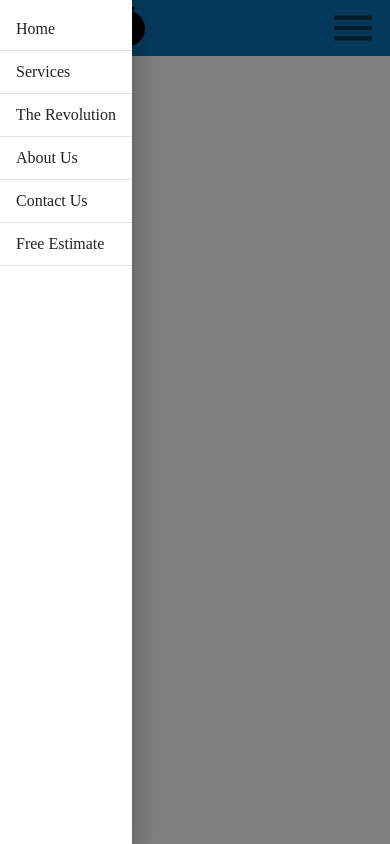
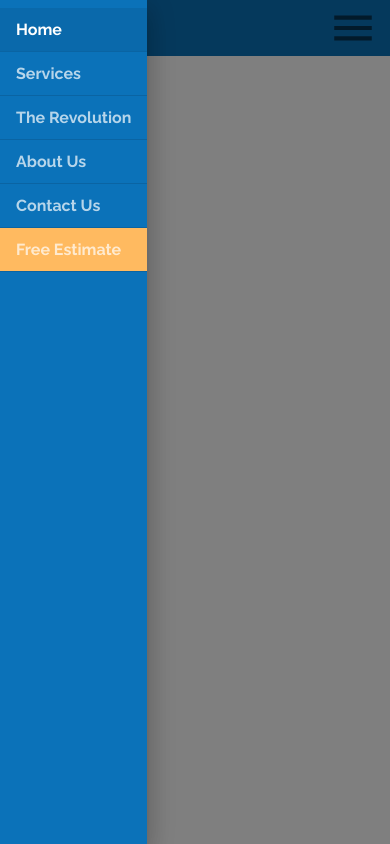
Before and after one commit to TejsinghDhaosriya/Tej-MyCompanyWebsite, a React (Create React App) app: page / in a window 390 px wide. Both pictures are taken after a click on the button 353 px from the left and 28 px from the top of the page. Built offline with nearby package versions, Linux system fonts and the light colour scheme.

Commit message:
[sidebar add opacity

```diff
--- a/src/components/ui/Header.js
+++ b/src/components/ui/Header.js
@@ -96,6 +96,20 @@ const useStyles = makeStyles((theme) => ({
     "&:hover": {
       backgroundColor: "transparent", //hover karne pe koi color nahi aayega
     },
+  },
+  drawer: {
+    backgroundColor: theme.palette.common.blue,
+  },
+  drawerItem: {
+    ...theme.typography.tab,
+    color: "white",
+    opacity: 0.7,
+  },
+  drawerItemEstimate: {
+    backgroundColor: theme.palette.common.orange,
+  },
+  drawerItemSeleted: {
+    opacity: 1,
   },
 }));
 
@@ -343,25 +357,142 @@ export default function Header(props) {
         open={openDrawer}
         onClose={() => setOpenDrawer(false)}
         onOpen={() => setOpenDrawer(true)}
+        classes={{ paper: classes.drawer }}
       >
         <List disabalePadding>
-          <ListItem onClick={()=>setOpenDrawer(false)} divider button component={Link} to="/">
-            <ListItemText disableTypography>Home</ListItemText>   {/* disable bydefaualt text typo. */}
+          <ListItem
+            onClick={() => {
+              setOpenDrawer(false);
+              setValue(0);
+            }}
+            divider
+            button
+            component={Link}
+            to="/"
+            selected={value === 0}
+          >
+            <ListItemText
+              className={
+                value === 0
+                  ? [classes.drawerItem, classes.drawerItemSeleted]
+                  : classes.drawerItem
+              }
+              disableTypography
+            >
+              Home
+            </ListItemText>{" "}
+            {/* disable bydefaualt text typo. */}
           </ListItem>
-          <ListItem onClick={()=>setOpenDrawer(false)} divider button component={Link} to="/services">
-            <ListItemText disableTypography>Services</ListItemText>
+          <ListItem
+            onClick={() => {
+              setOpenDrawer(false);
+              setValue(1);
+            }}
+            divider
+            button
+            component={Link}
+            to="/services"
+            selected={value === 1}
+          >
+            <ListItemText
+              className={
+                value === 1
+                  ? [classes.drawerItem, classes.drawerItemSeleted]
+                  : classes.drawerItem
+              }
+              disableTypography
+            >
+              Services
+            </ListItemText>
           </ListItem>
-          <ListItem onClick={()=>setOpenDrawer(false)} divider button component={Link} to="/revolution">
-            <ListItemText disableTypography>The Revolution</ListItemText>
+          <ListItem
+            onClick={() => {
+              setOpenDrawer(false);
+              setValue(2);
+            }}
+            divider
+            button
+            component={Link}
+            to="/revolution"
+            selected={value === 2}
+          >
+            <ListItemText
+              className={
+                value === 2
+                  ? [classes.drawerItem, classes.drawerItemSeleted]
+                  : classes.drawerItem
+              }
+              disableTypography
+            >
+              The Revolution
+            </ListItemText>
           </ListItem>
-          <ListItem onClick={()=>setOpenDrawer(false)} divider button component={Link} to="/about">
-            <ListItemText disableTypography>About Us</ListItemText>
+          <ListItem
+            onClick={() => {
+              setOpenDrawer(false);
+              setValue(3);
+            }}
+            divider
+            button
+            component={Link}
+            to="/about"
+            selected={value === 3}
+          >
+            <ListItemText
+              className={
+                value === 3
+                  ? [classes.drawerItem, classes.drawerItemSeleted]
+                  : classes.drawerItem
+              }
+              disableTypography
+            >
+              About Us
+            </ListItemText>
           </ListItem>
-          <ListItem onClick={()=>setOpenDrawer(false)} divider button component={Link} to="/contact">
-            <ListItemText disableTypography>Contact Us</ListItemText>
+          <ListItem
+            onClick={() => {
+              setOpenDrawer(false);
+              setValue(4);
+            }}
+            divider
+            button
+            component={Link}
+            to="/contact"
+            selected={value === 4}
+          >
+            <ListItemText
+              className={
+                value === 4
+                  ? [classes.drawerItem, classes.drawerItemSeleted]
+                  : classes.drawerItem
+              }
+              disableTypography
+            >
+              Contact Us
+            </ListItemText>
           </ListItem>
-          <ListItem onClick={()=>setOpenDrawer(false)} divider button component={Link} to="/estimate">
-            <ListItemText disableTypography>Free Estimate</ListItemText>
+          <ListItem
+            onClick={() => {
+              setOpenDrawer(false);
+              setValue(5);
+            }}
+            divider
+            button
+            component={Link}
+            className={classes.drawerItemEstimate}
+            to="/estimate"
+            selected={value === 5}
+          >
+            <ListItemText
+              className={
+                value === 4
+                  ? [classes.drawerItem, classes.drawerItemSeleted]
+                  : classes.drawerItem
+              }
+              disableTypography
+            >
+              Free Estimate
+            </ListItemText>
           </ListItem>
         </List>
       </SwipeableDrawer>
```
Also changed, not shown: 1 other file (tests, documents, lock files or other folders).
